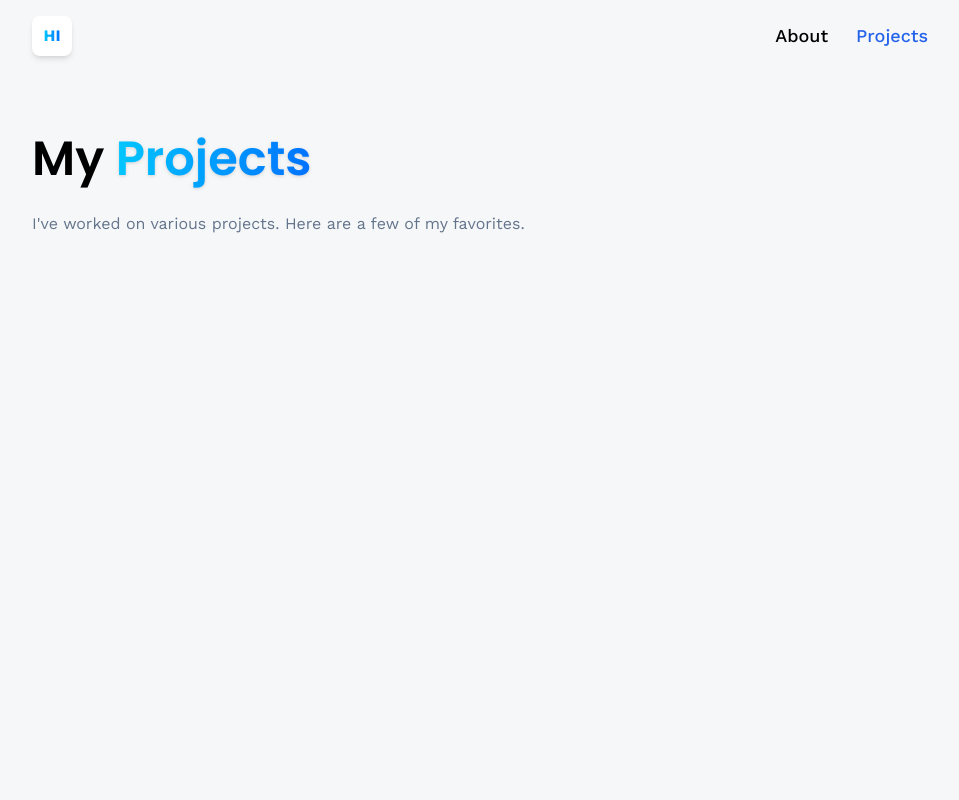
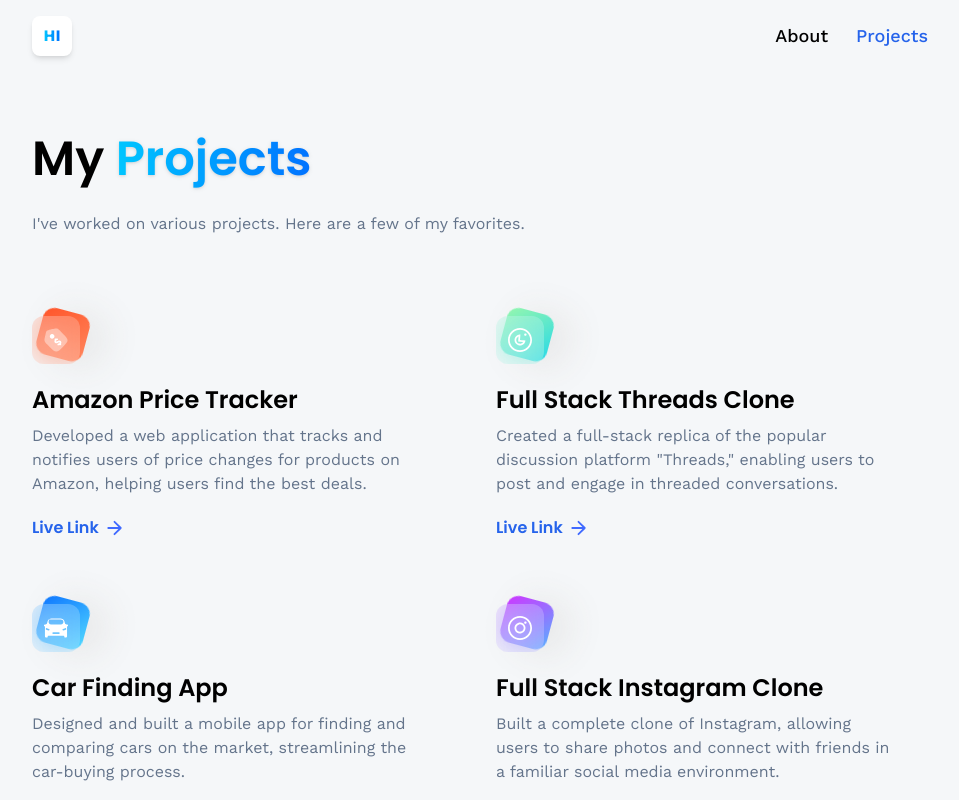
Before and after one commit to humayunisrar/portfolio, a React (Vite) app: page /projects in a window 1280 px wide. Shown: the top 800 px of the page, without its empty margins (160-1119 px from the left). Built offline with nearby package versions, Linux system fonts and the light colour scheme.

Commit message:
Project.jsx

```diff
--- a/src/App.jsx
+++ b/src/App.jsx
@@ -6,7 +6,7 @@ import { Home,About,Projects,Contact } from './pages';
 
 const App = () => {
   return (
-   <main className="bg-slate-300/20 h-[100vh]">
+   <main className="bg-slate-300/20 h-full">
 <Router>
   <Navbar />
   <Routes>
--- a/src/pages/Projects.jsx
+++ b/src/pages/Projects.jsx
@@ -1,4 +1,8 @@
 import React from 'react'
+import {projects} from '../constants';
+import { Link } from 'react-router-dom';
+import { arrow } from '../assets/icons';
+import CTA from '../components/CTA';
 
 const Projects = () => {
   return (
@@ -11,6 +15,47 @@ const Projects = () => {
         I've worked on various projects. Here are a few of my favorites.
       </p>
     </div>
+
+    <div className='flex flex-wrap my-20 gap-16'>
+     {projects.map((project) => (
+
+      <div className='lg:w-[400px] w-full'key={project.name}>
+        <div className='block-container w-12 h-12 '>
+          <div className={`btn-back rounded-xl ${project.theme}`}/>
+           <div className='btn-front rounded-xl flex justify-center items-center'>
+             <img
+                  src={project.iconUrl}
+                  alt='Project Icon'
+                  className='w-1/2 h-1/2 object-contain'
+                   />
+
+      </div>
+      </div>
+      <div className=' mt-5 flex flex-col'>
+        <h4 className='text-2xl font-poppins font-semibold'>
+          {project.name}
+        </h4>
+        <p className='mt-2 text-slate-500'>
+          {project.description}
+        </p>
+        <div className='mt-5 flex items-center gap-2 font-poppins'>
+          <Link
+          to={project.link}
+          target='_blank'
+          rel='noopener noreferrer'
+          className='font-semibold text-blue-600'
+          >
+          Live Link
+          </Link>
+          <img src={arrow} alt='arrow' className='w-4 h-4 object-contain'/>
+        </div>
+      </div>
+      </div>
+    ))}
+    </div>
+    <hr className='border-slate-200'>
+    </hr>
+    <CTA/>
     </section>
   )
 }
```
